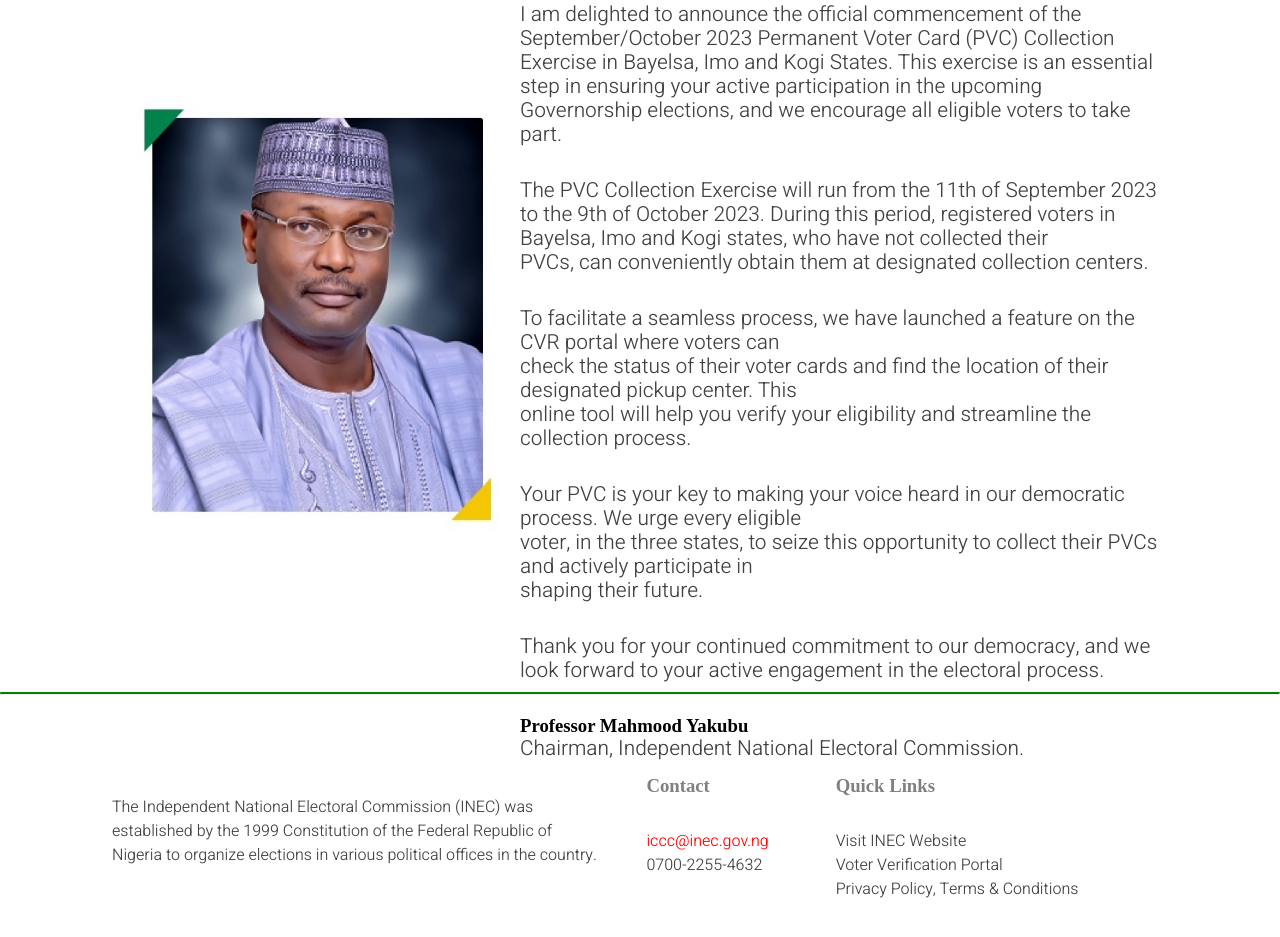
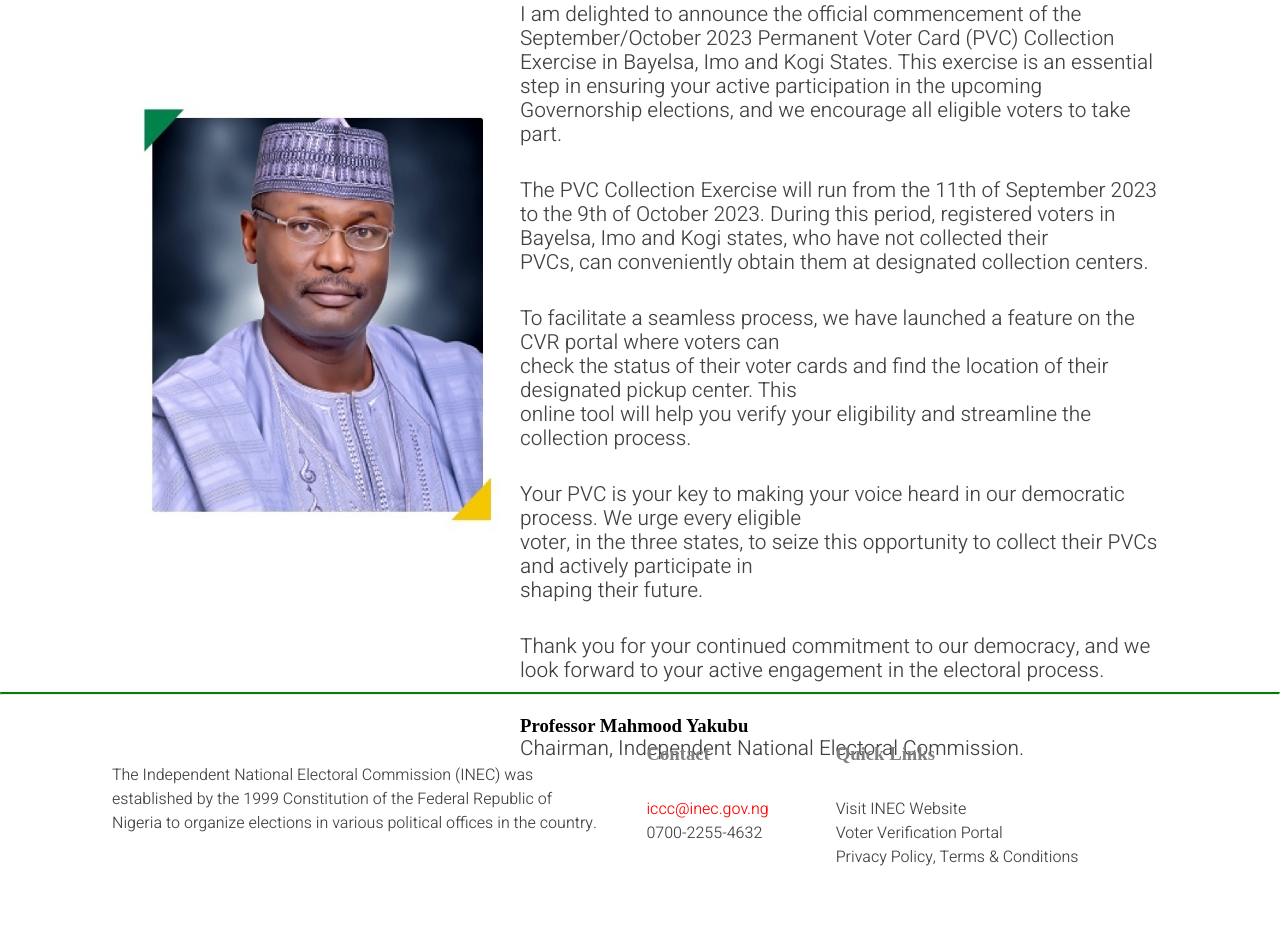
Before and after one commit to chiemek/inec-assignment.-flex, a plain HTML site: page index.html in a window 1280 px wide. Shown: the part 796-1733 px from the top of the page. Drawn offline with Linux system fonts and the light colour scheme.

Commit message:
fixed the footer height

```diff
--- a/style.css
+++ b/style.css
@@ -116,8 +116,10 @@ hr {
 footer {
   display: flex;
   gap: 3rem;
-  padding-block: 5rem;
+  padding-top: 3rem;
+  padding-bottom: 10rem;
   padding-inline: 7rem;
+  height: 40vh;
 }
 
 footer nav {
```
